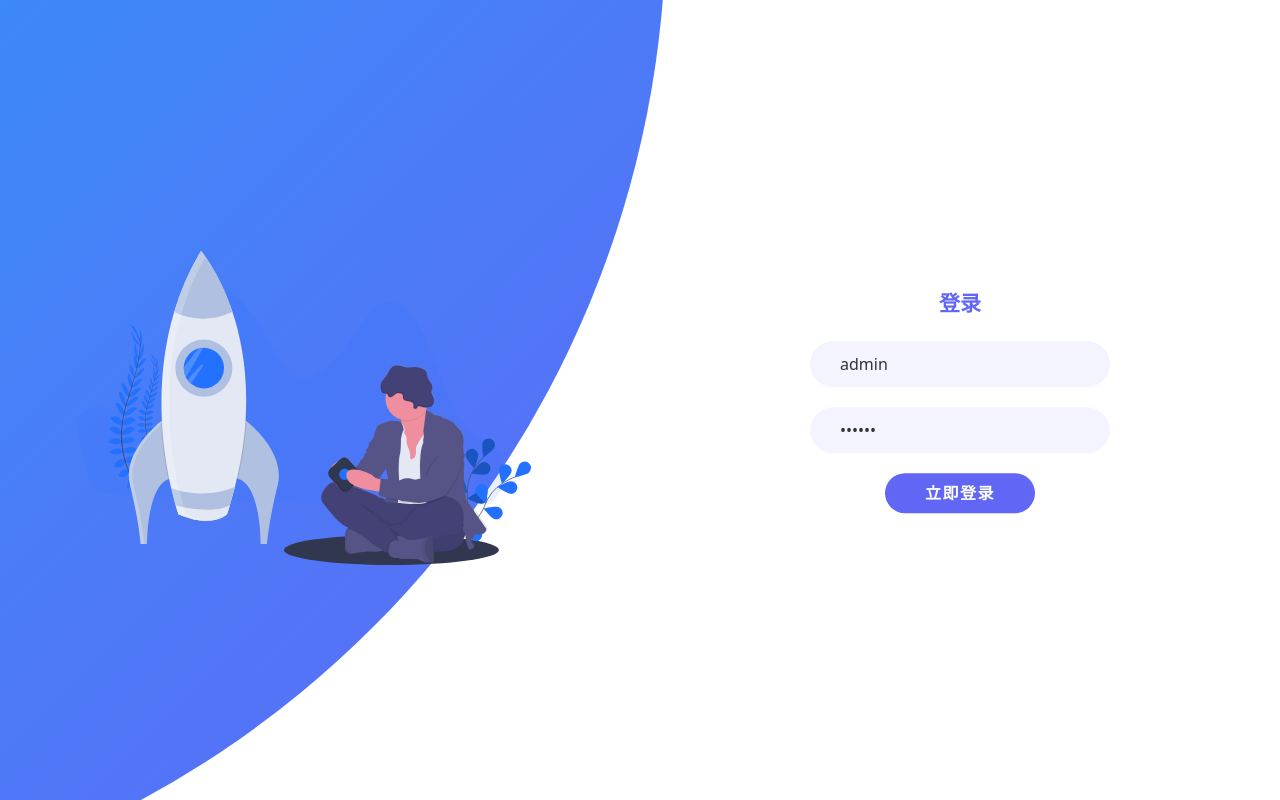
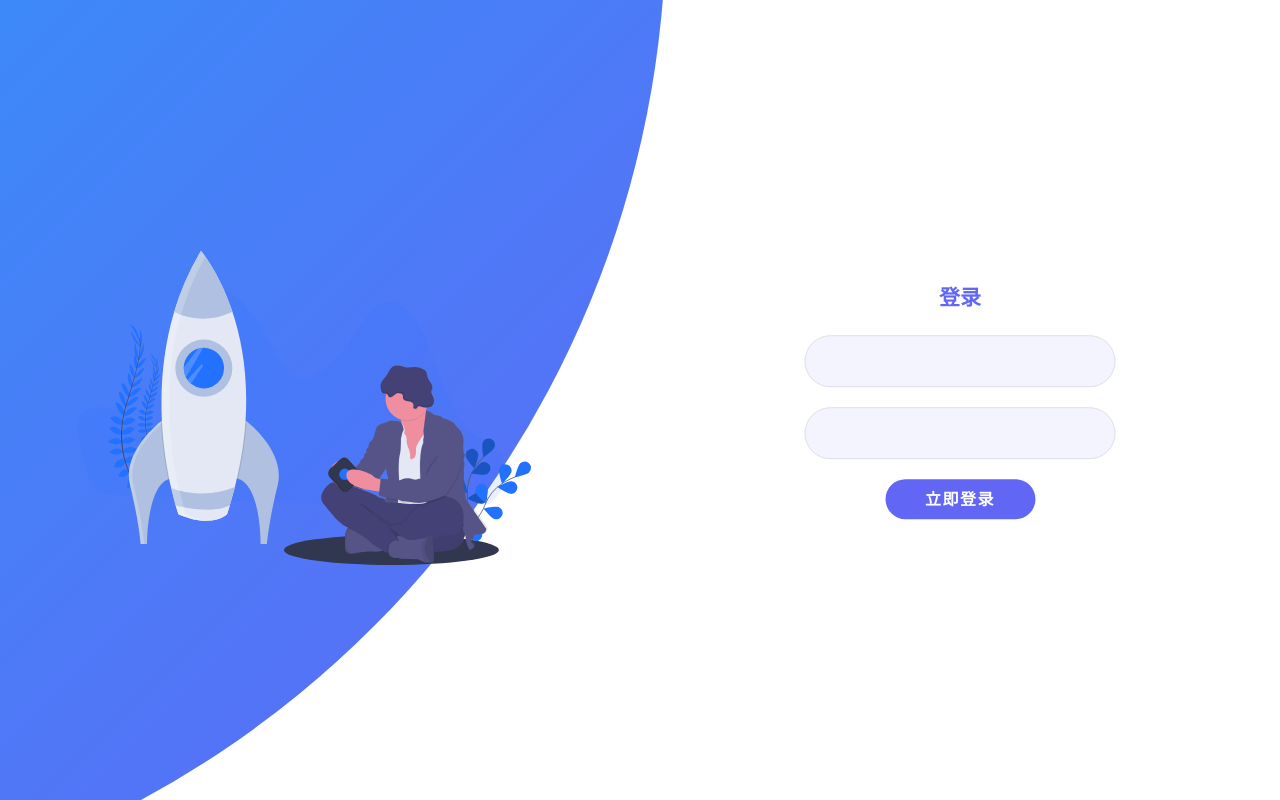
Before and after one commit to jianghao7795/Naive-template, a Vue app: page /user/login in a window 1280 px wide. Built offline with nearby package versions, Linux system fonts and the light colour scheme; a small style sheet from the web is missing.

Commit message:
update login

```diff
--- a/src/layout/BasieLayout.vue
+++ b/src/layout/BasieLayout.vue
@@ -42,8 +42,8 @@
   </div>
 </template>
 
-<script lang="ts" setup>
-import { inject, onMounted } from "vue";
+<script lang="ts">
+import { defineComponent, inject, onMounted } from "vue";
 import {
   NLayout,
   NLayoutFooter,
@@ -58,6 +58,9 @@ import {
 } from "naive-ui";
 import { Moon, SunnySharp } from "@vicons/ionicons5";
 import { BuiltInGlobalTheme } from "naive-ui/es/themes/interface";
+
+export default defineComponent({
+  setup() {
     // import menus from "@/api/menus";
 
     // console.log(theme);
@@ -74,6 +77,22 @@ const theme = inject<BuiltInGlobalTheme | null>("theme");
     const changeTheme = inject<(e: boolean) => void>("changeTheme");
     window.$message = useMessage();
     window.$notification = useNotification();
+    return {
+      NLayout,
+      NLayoutFooter,
+      NLayoutHeader,
+      NLayoutContent,
+      NLayoutSider,
+      NSpace,
+      NIcon,
+      NSwitch,
+      Moon,
+      SunnySharp,
+      theme,
+      changeTheme,
+    };
+  },
+});
 </script>
 
 <style scoped lang="less">
--- a/src/main.ts
+++ b/src/main.ts
@@ -4,6 +4,7 @@ import router from './rotuer';
 import store from './store';
 import 'vfonts/FiraCode.css';
 import './styles/index.less';
+import Naive, { NA } from 'naive-ui';
 
 const baseApp = createApp(App);
 // console.log(baseApp.config);
@@ -38,4 +39,4 @@ baseApp.config.errorHandler = (err, vm, info) => {
 // globalProperties
 baseApp.config.globalProperties.foo = 'bar';
 
-baseApp.use(router).use(store).mount('#app');
+baseApp.use(Naive).use(router).use(store).mount('#app');
--- a/src/static/style.css
+++ b/src/static/style.css
@@ -34,7 +34,6 @@
 }
 
 .form-warp {
-  width: 50%;
   position: absolute;
   z-index: 5;
   left: 75%;
@@ -60,6 +59,7 @@
 }
 .form-title {
   color: #6266f5;
+  text-align: center;
 }
 .form-warp .sign-up-form {
   opacity: 0;
--- a/src/views/login/login.vue
+++ b/src/views/login/login.vue
@@ -1,12 +1,61 @@
 <template>
   <div class="container">
     <div class="form-warp">
-      <form class="sign-in-form" :ref="formRef">
+      <n-form
+        class="sign-in-form"
+        :model="formInline"
+        :rules="rules"
+        label-placement="right"
+        size="small"
+        ref="formRef"
+        :label-width="220"
+        :style="{
+          maxWidth: '640px',
+        }"
+      >
         <h2 class="form-title">登录</h2>
-        <input placeholder="用户名" v-model="formInline.username" />
-        <input type="password" placeholder="密码" v-model="formInline.password" />
+        <n-form-item path="username">
+          <n-input
+            placeholder
+            size="small"
+            v-model:value="formInline.username"
+            id="username"
+            style="
+              min-width: 300px;
+              outline: none;
+              padding: 12px 30px;
+              line-height: 1;
+              font-size: 16px;
+              border-radius: 60px;
+              color: #333;
+              background-color: #6267f513;
+              border: none;
+            "
+          />
+        </n-form-item>
+        <n-form-item path="password">
+          <n-input
+            id="password"
+            placeholder
+            type="password"
+            size="small"
+            v-model:value="formInline.password"
+            style="
+              min-width: 300px;
+              outline: none;
+              padding: 12px 30px;
+              line-height: 1;
+              font-size: 16px;
+              border-radius: 60px;
+              color: #333;
+              background-color: #6267f513;
+              border: none;
+            "
+          />
+        </n-form-item>
+
         <div class="submit-btn" @click="handleSubmit">立即登录</div>
-      </form>
+      </n-form>
       <!-- <form class="sign-up-form">
         <h2 class="form-title">注册</h2>
         <input placeholder="用户名" />
@@ -31,13 +80,13 @@
   </div>
 </template>
 
-<script lang="ts" setup>
-import { reactive, ref } from "vue";
+<script lang="ts">
+import { defineComponent, reactive, ref } from "vue";
 import { useRoute, useRouter } from "vue-router";
-// import { useUserStore } from '@/store/modules/user';
 import { useMessage } from "naive-ui";
-// import { ResultEnum } from '@/enums/httpEnum';
-// import logo from "@/assets/images/logo.png";
+
+export default defineComponent({
+  setup() {
     interface FormState {
       username: string;
       password: string;
@@ -46,21 +95,13 @@ const formRef = ref();
     const message = useMessage();
     const loading = ref(false);
     const autoLogin = ref(true);
-const formInline = reactive({
-  username: "admin",
-  password: "123456",
-  isCaptcha: false,
+    const formInline = reactive<FormState>({
+      username: "",
+      password: "",
     });
     const rules = {
-  username: { required: true, message: "请输入用户名", trigger: "blur" },
-  password: { required: true, message: "请输入密码", trigger: "blur" },
-  isCaptcha: {
-    required: true,
-    type: "boolean",
-    trigger: "change",
-    message: "请点击按钮进行验证码校验",
-    validator: (_: any, value: boolean) => value === true,
-  },
+      username: { required: true, message: "请输入用户名", trigger: ["input", "blur"] },
+      password: { required: true, message: "请输入密码", trigger: ["input", "blur"] },
     };
     // const userStore = useUserStore();
     const router = useRouter();
@@ -69,7 +110,7 @@ const handleSubmit = (e: MouseEvent) => {
       const { username, password } = formInline;
       console.log(username, password);
       e.preventDefault();
-  formRef.value.validate(async (errors: any) => {
+      formRef.value.value.validate(async (errors: any) => {
         console.log(errors);
         if (!errors) {
           // const { username, password } = formInline;
@@ -97,11 +138,32 @@ const handleSubmit = (e: MouseEvent) => {
         }
       });
     };
-const onAuthCode = () => {
-  formInline.isCaptcha = true;
+
+    return {
+      size: ref("medium"),
+      // reactive,
+      // ref,
+      // useRoute,
+      // useRouter,
+      // useMessage,
+      formRef,
+      // message,
+      // loading,
+      // autoLogin,
+      formInline,
+      rules,
+      // router,
+      handleSubmit,
+      // onAuthCode,
     };
+  },
+});
 </script>
 
 <style lang="less" scoped>
 @import url("@/static/style.css");
+
+#username::placeholder {
+  color: #cccc;
+}
 </style>
```
Also changed, not shown: src/layout/LoginLayout.vue (+5 -5 lines). Lines whose indentation alone changed are shown as unchanged.
